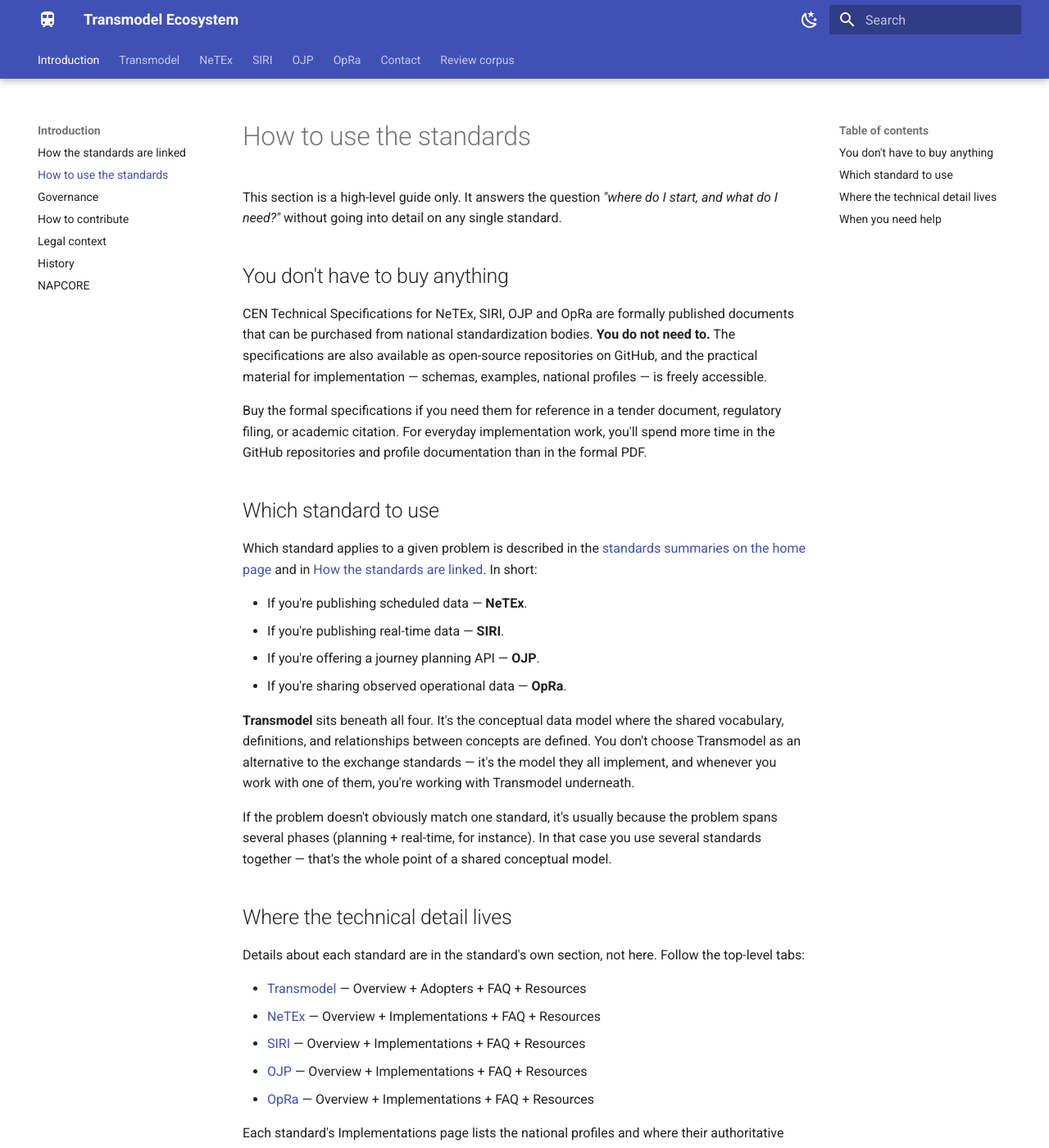
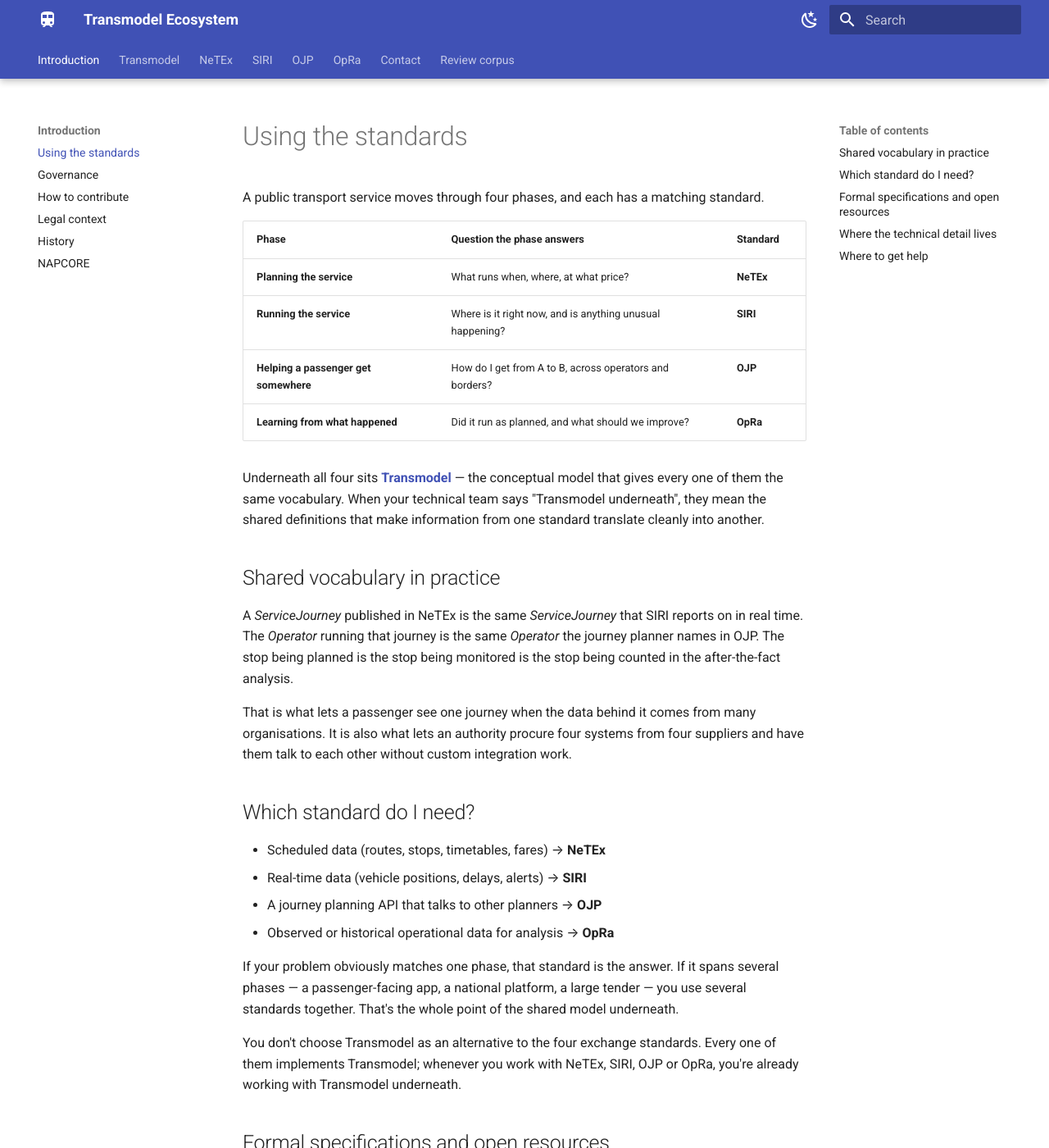
Before and after one commit to BredeD/transmodel-site, an MkDocs documentation site: the page built from docs/introduction/how-to-use-the-standards.md, in a window 1280 px wide and 1400 px high. Shown: the whole window at 82% size. Built offline with MkDocs 1.6.1 and Material for MkDocs 9.7.7, drawn with Linux system fonts in a browser that asks for light colours; some of the changed text lies outside the part shown.

Commit message:
Introduction: merge into "Using the standards", diplomatic framing on CEN specs

```diff
--- a/docs/introduction/how-to-use-the-standards.md
+++ b/docs/introduction/how-to-use-the-standards.md
@@ -1,41 +1,54 @@
-# How to use the standards
+# Using the standards
 
-This section is a high-level guide only. It answers the question *"where do I start, and what do I need?"* without going into detail on any single standard.
+A public transport service moves through four phases, and each has a matching standard.
 
-## You don't have to buy anything
+| Phase | Question the phase answers | Standard |
+| --- | --- | --- |
+| **Planning the service** | What runs when, where, at what price? | **NeTEx** |
+| **Running the service** | Where is it right now, and is anything unusual happening? | **SIRI** |
+| **Helping a passenger get somewhere** | How do I get from A to B, across operators and borders? | **OJP** |
+| **Learning from what happened** | Did it run as planned, and what should we improve? | **OpRa** |
 
-CEN Technical Specifications for NeTEx, SIRI, OJP and OpRa are formally published documents that can be purchased from national standardization bodies. **You do not need to.** The specifications are also available as open-source repositories on GitHub, and the practical material for implementation — schemas, examples, national profiles — is freely accessible.
+Underneath all four sits **[Transmodel](../standards/transmodel/index.md)** — the conceptual model that gives every one of them the same vocabulary. When your technical team says "Transmodel underneath", they mean the shared definitions that make information from one standard translate cleanly into another.
 
-Buy the formal specifications if you need them for reference in a tender document, regulatory filing, or academic citation. For everyday implementation work, you'll spend more time in the GitHub repositories and profile documentation than in the formal PDF.
+## Shared vocabulary in practice
 
-## Which standard to use
+A *ServiceJourney* published in NeTEx is the same *ServiceJourney* that SIRI reports on in real time. The *Operator* running that journey is the same *Operator* the journey planner names in OJP. The stop being planned is the stop being monitored is the stop being counted in the after-the-fact analysis.
 
-Which standard applies to a given problem is described in the [standards summaries on the home page](../index.md) and in [How the standards are linked](how-standards-are-linked.md). In short:
+That is what lets a passenger see one journey when the data behind it comes from many organisations. It is also what lets an authority procure four systems from four suppliers and have them talk to each other without custom integration work.
 
-- If you're publishing scheduled data — **NeTEx**.
-- If you're publishing real-time data — **SIRI**.
-- If you're offering a journey planning API — **OJP**.
-- If you're sharing observed operational data — **OpRa**.
+## Which standard do I need?
 
-**Transmodel** sits beneath all four. It's the conceptual data model where the shared vocabulary, definitions, and relationships between concepts are defined. You don't choose Transmodel as an alternative to the exchange standards — it's the model they all implement, and whenever you work with one of them, you're working with Transmodel underneath.
+- Scheduled data (routes, stops, timetables, fares) → **NeTEx**
+- Real-time data (vehicle positions, delays, alerts) → **SIRI**
+- A journey planning API that talks to other planners → **OJP**
+- Observed or historical operational data for analysis → **OpRa**
 
-If the problem doesn't obviously match one standard, it's usually because the problem spans several phases (planning + real-time, for instance). In that case you use several standards together — that's the whole point of a shared conceptual model.
+If your problem obviously matches one phase, that standard is the answer. If it spans several phases — a passenger-facing app, a national platform, a large tender — you use several standards together. That's the whole point of the shared model underneath.
+
+You don't choose Transmodel as an alternative to the four exchange standards. Every one of them implements Transmodel; whenever you work with NeTEx, SIRI, OJP or OpRa, you're already working with Transmodel underneath.
+
+## Formal specifications and open resources
+
+The formal Technical Specifications for NeTEx, SIRI, OJP and OpRa are published by CEN and can be purchased through national standardization bodies. That is the right choice when you need an authoritative reference to cite in a tender document, regulatory filing or academic work.
+
+Alongside the published specifications, the same material — schemas, examples and national profile documentation — is available in open GitHub repositories. For day-to-day implementation, most time is spent there rather than in the printed PDF.
 
 ## Where the technical detail lives
 
-Details about each standard are in the standard's own section, not here. Follow the top-level tabs:
+Each standard has its own section on this site:
 
-- [Transmodel](../standards/transmodel/index.md) — Overview + Adopters + FAQ + Resources
-- [NeTEx](../standards/netex/index.md) — Overview + Implementations + FAQ + Resources
-- [SIRI](../standards/siri/index.md) — Overview + Implementations + FAQ + Resources
-- [OJP](../standards/ojp/index.md) — Overview + Implementations + FAQ + Resources
-- [OpRa](../standards/opra/index.md) — Overview + Implementations + FAQ + Resources
+- [Transmodel](../standards/transmodel/index.md) — the conceptual model
+- [NeTEx](../standards/netex/index.md) — scheduled data
+- [SIRI](../standards/siri/index.md) — real-time data
+- [OJP](../standards/ojp/index.md) — distributed journey planning
+- [OpRa](../standards/opra/index.md) — observed operational data
 
-Each standard's Implementations page lists the national profiles and where their authoritative documentation lives.
+Each standard's page lists its national profiles and where their authoritative documentation lives.
 
-## When you need help
+## Where to get help
 
-- Check the standard's **FAQ page** first — many common questions live there.
+- Start with the standard's **FAQ page** — many common questions live there.
 - For Nordic-specific NeTEx questions, the [Nordic profile documentation](https://github.com/entur/nordic-netex-documentation) is authoritative.
 - For French-specific questions, the [French national portal](https://normes.transport.data.gouv.fr/) is authoritative.
 - Deeper implementation guidance lives in the parallel [NeTEx Guides project](https://github.com/TransmodelEcosystem/NeTEx-Guides-Documentation).
--- a/mkdocs.yml
+++ b/mkdocs.yml
@@ -116,8 +116,7 @@
 # ----------------------------------------------------------------------------
 nav:
   - Introduction:
-      - How the standards are linked: introduction/how-standards-are-linked.md
-      - How to use the standards: introduction/how-to-use-the-standards.md
+      - Using the standards: introduction/how-to-use-the-standards.md
       - Governance: introduction/governance.md
       - How to contribute: introduction/how-to-contribute.md
       - Legal context: introduction/legal-context.md
```
Also changed, not shown: docs/index.md (+1 -2 lines), docs/introduction/how-standards-are-linked.md (+11 -28 lines).
